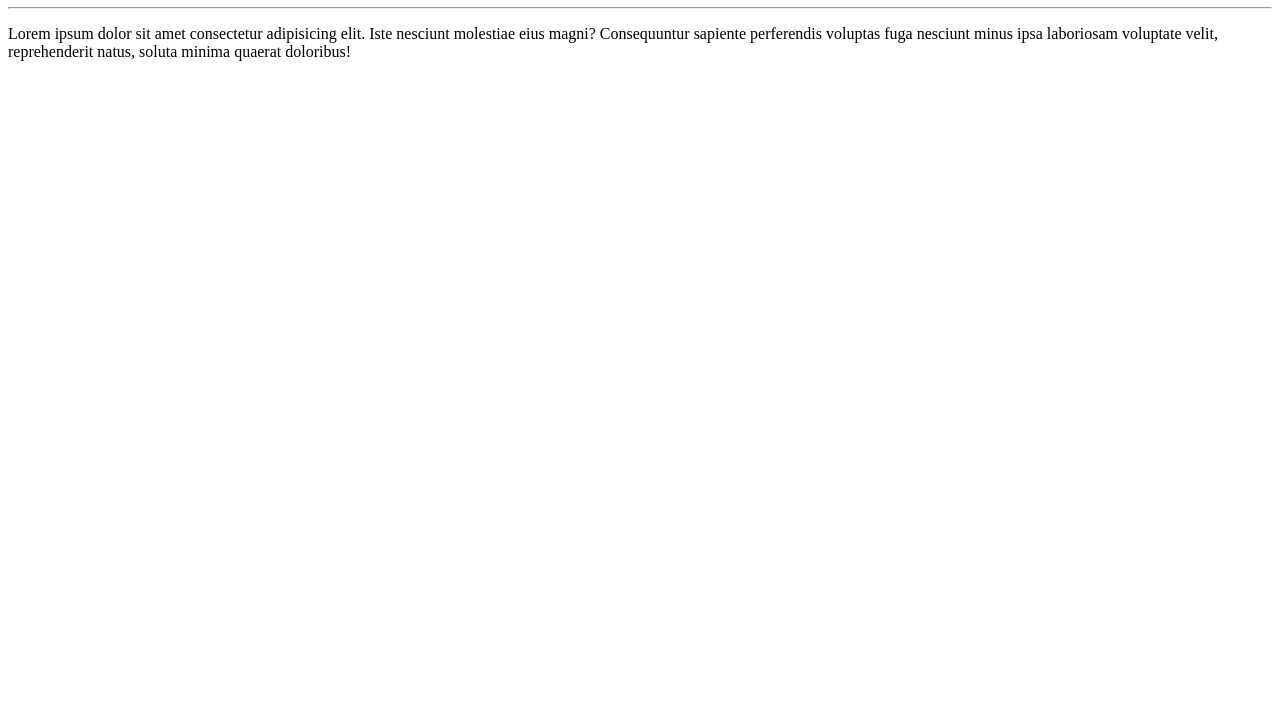
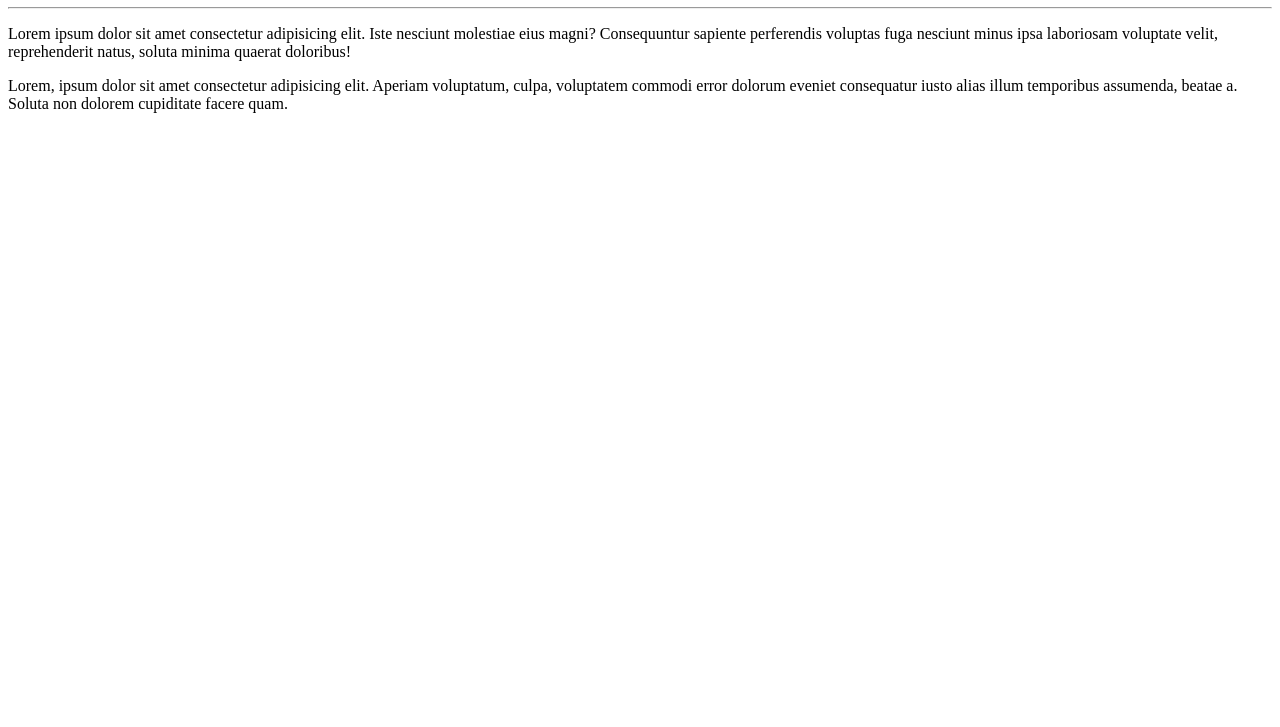
Before and after one commit to Patches-co/RPGJava, a plain HTML site: page index.html in a window 1280 px wide. Shown: the part 73-800 px from the top of the page. Drawn offline with Linux system fonts and the light colour scheme.

Commit message:
add paragrafo

```diff
--- a/index.html
+++ b/index.html
@@ -9,5 +9,6 @@
     <h1>Olá, Mundo!</h1>
     <hr>
     <p>Lorem ipsum dolor sit amet consectetur adipisicing elit. Iste nesciunt molestiae eius magni? Consequuntur sapiente perferendis voluptas fuga nesciunt minus ipsa laboriosam voluptate velit, reprehenderit natus, soluta minima quaerat doloribus!</p>
+    <p>Lorem, ipsum dolor sit amet consectetur adipisicing elit. Aperiam voluptatum, culpa, voluptatem commodi error dolorum eveniet consequatur iusto alias illum temporibus assumenda, beatae a. Soluta non dolorem cupiditate facere quam.</p>
 </body>
 </html>
```
